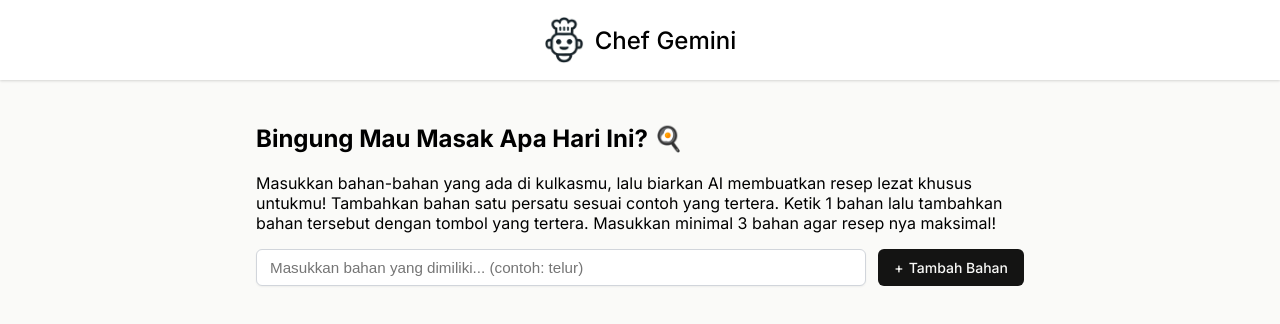
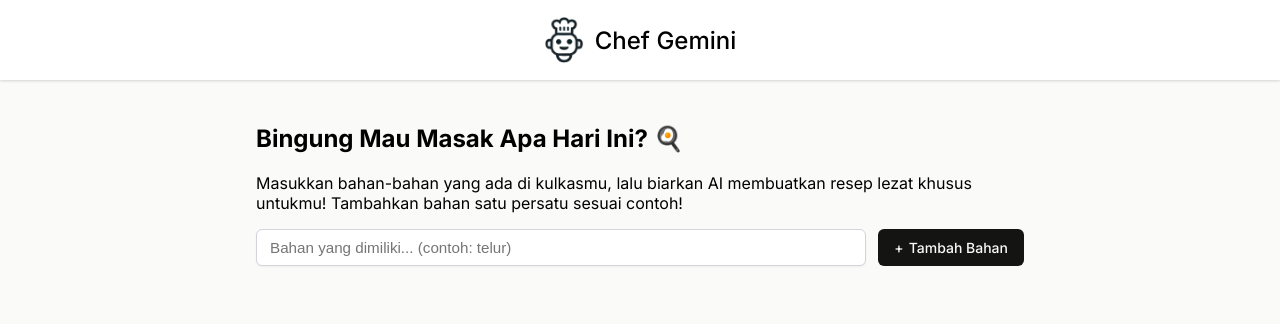
Before and after one commit to Shroii-san/chef-gemini, a React (Vite) app: page / in a window 1280 px wide. Shown: the top 324 px of the page. Built offline with nearby package versions, Linux system fonts and the light colour scheme.

Commit message:
better ux

```diff
--- a/src/components/Main.jsx
+++ b/src/components/Main.jsx
@@ -57,9 +57,7 @@ export default function Main() {
           <p>
             Masukkan bahan-bahan yang ada di kulkasmu, lalu biarkan AI
             membuatkan resep lezat khusus untukmu! Tambahkan bahan satu persatu
-            sesuai contoh yang tertera. Ketik 1 bahan lalu tambahkan bahan
-            tersebut dengan tombol yang tertera. Masukkan minimal 3 bahan agar
-            resep nya maksimal!
+            sesuai contoh!
           </p>
         </section>
       )}
@@ -67,7 +65,7 @@ export default function Main() {
         <input
           type="text"
           aria-label="Tambahkan Bahan"
-          placeholder="Masukkan bahan yang dimiliki... (contoh: telur)"
+          placeholder="Bahan yang dimiliki... (contoh: telur)"
           className="add-ingredient-input"
           name="ingredient"
           required
```
